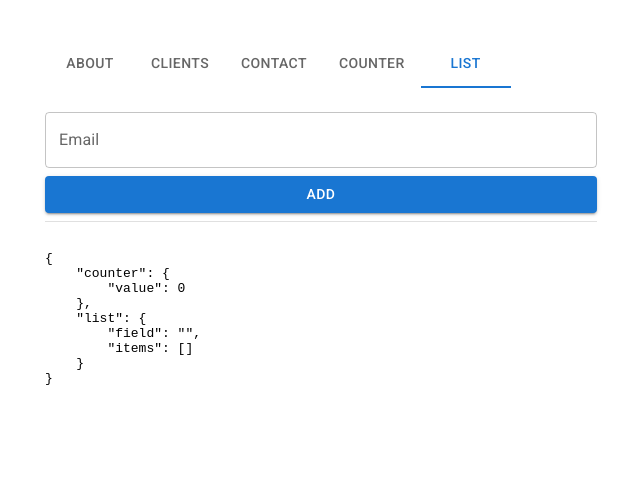
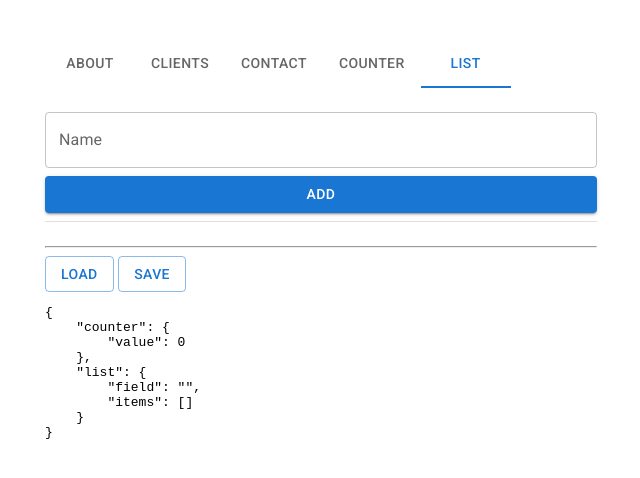
Before and after one commit to Ellie-Lau-Ki/desn3037-react, a React (Create React App) app in the folder my-app/: page /list in a window 1280 px wide. Shown: the top 478 px of the page, without its empty margins (319-959 px from the left). Built offline with nearby package versions, Linux system fonts and the light colour scheme.

Commit message:
Firebase implementation with Firestore access

```diff
--- a/my-app/package.json
+++ b/my-app/package.json
@@ -13,6 +13,7 @@
     "@testing-library/jest-dom": "^5.16.5",
     "@testing-library/react": "^13.4.0",
     "@testing-library/user-event": "^13.5.0",
+    "firebase": "^9.19.1",
     "react": "^18.2.0",
     "react-dom": "^18.2.0",
     "react-redux": "^8.0.5",
--- a/my-app/src/components/List.js
+++ b/my-app/src/components/List.js
@@ -15,10 +15,6 @@ import {
 } from '../redux/list'
 
 
-export function validateEmail(email) {
-    var re = /\S+@\S+\.\S+/;
-    return re.test(email);
-}
 
 export default function BasicList() {
 
@@ -29,17 +25,7 @@ export default function BasicList() {
 
     function add() {
 
-        if (validateEmail(field) === true) {
-
-            dispatch(reducerAdd(field))
-            dispatch(reducerDefine(""))
-
-        } else {
-
-            alert("Alert! Enter the correct email address.");
-
-        }
-
+        dispatch(reducerAdd(field))
 
     }
 
@@ -58,7 +44,7 @@ export default function BasicList() {
     return (
         <Box sx={{ width: '100%', maxWidth: "100%", bgcolor: 'background.paper' }}>
 
-            <TextField label="Email" variant="outlined" value={field} sx={{ width: "100%", marginBottom: 1 }} onChange={(e) => define(e.target.value)} />
+            <TextField label="Name" variant="outlined" value={field} sx={{ width: "100%", marginBottom: 1 }} onChange={(e) => define(e.target.value)} />
             <Button variant="contained" sx={{ width: "100%", marginBottom: 1 }} onClick={(e) => { add() }}>
                 Add
             </Button>
--- a/my-app/src/components/Sync.js
+++ b/my-app/src/components/Sync.js
@@ -2,6 +2,50 @@ import { Box } from "@mui/system";
 import * as React from "react";
 import { useSelector, useDispatch } from 'react-redux'
 
+import { initializeApp } from "firebase/app";
+
+import { getFirestore, collection, getDocs, setDoc, doc, query, orderBy, limit } from 'firebase/firestore/lite';
+import { Button } from "@mui/material";
+
+
+const firebaseConfig = {
+    apiKey: "AIzaSyAAHKJ2f7SJVr47jQDsCaVWPnmDuA0_nMI",
+    authDomain: "react-sample-3ddae.firebaseapp.com",
+    projectId: "react-sample-3ddae",
+    storageBucket: "react-sample-3ddae.appspot.com",
+    messagingSenderId: "45835411269",
+    appId: "1:45835411269:web:571c6e4ff390fe6e2ce82c"
+};
+
+
+const app = initializeApp(firebaseConfig);
+const db = getFirestore(app);
+
+async function getSnapshots() {
+
+    const col = collection(db, 'database');
+    const q = query(col, orderBy("created_time", "desc"), limit(5));
+    const snapshot = await getDocs(q);
+    const list = snapshot.docs.map(doc => doc.data());
+
+    const json = list[0].data;
+    window.localStorage.setItem("payload", json);
+    alert("Reloading app...");
+    window.location.reload();
+
+    return list;
+}
+async function addSnapshot() {
+
+    const timestamp = String(new Date().getTime());
+    const json = window.localStorage.getItem("payload");
+
+    await setDoc(doc(db, "database", timestamp), {
+        data: json,
+        created_time: timestamp
+
+    });
+}
 export default function Sync() {
     const payload = useSelector((state) => state)
     const json = JSON.stringify(payload, null, 4);
@@ -11,6 +55,11 @@ export default function Sync() {
     return (
 
         <Box>
+            <hr />
+            <Button variant="outlined" onClick={(e) => getSnapshots()}>Load</Button>
+            &nbsp;
+            <Button variant="outlined" onClick={(e) => addSnapshot()}>Save</Button>
+
             <pre>
                 {json}
             </pre>
```
Also changed, not shown: 1 other file (tests, documents, lock files or other folders).
